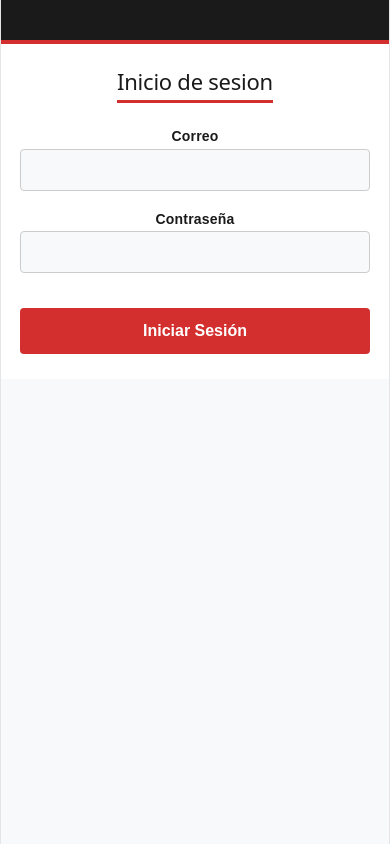
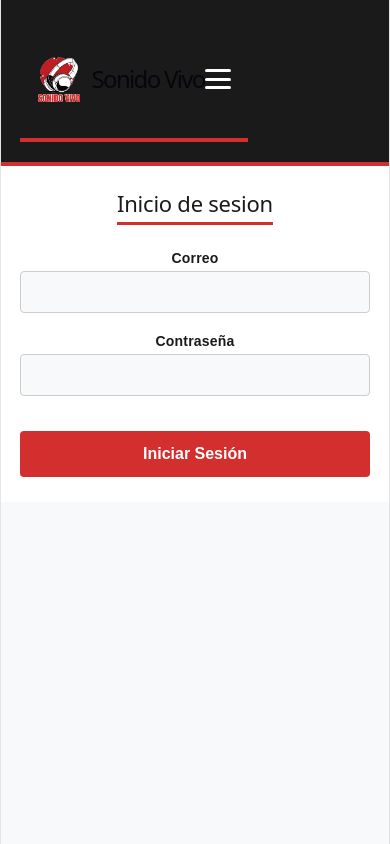
Before and after one commit to CodedbyMeTheGreatest/tienda-sonido-vivo, a React (Vite) app: page /login in a window 390 px wide. Built offline with nearby package versions, Linux system fonts and the light colour scheme.

Commit message:
Creacion del navbar entero y aplicarlo en los templates.

```diff
--- a/src/App.css
+++ b/src/App.css
@@ -152,3 +152,128 @@ main section h2 {
 .boton-catalogo-añadir-producto:hover {
     background-color: #b71c1c;
 }
+
+/*Navbar (Logo, Links, Carrito, Menú Hamburguesa)*/
+.logo-enlace {
+    display: flex;
+    align-items: center;
+    gap: 12px;
+    text-decoration: none;
+    color: white;
+}
+
+.logo-imagen {
+    height: 45px;
+    width: auto;
+}
+
+.nav-principal {
+    display: flex;
+    gap: 15px;
+    align-items: center;
+}
+
+.enlace-nav {
+    color: white;
+    text-decoration: none;
+    font-weight: bold;
+    padding: 8px 12px;
+    border-radius: 4px;
+    transition: background-color 0.2s;
+}
+
+.enlace-nav:hover {
+    background-color: #d32f2f;
+}
+
+.enlace-carrito {
+    position: relative;
+    display: flex;
+    align-items: center;
+}
+
+.imagen-carrito {
+    height: 28px;
+    width: auto;
+}
+
+.contador-carrito {
+    position: absolute;
+    top: -8px;
+    right: -10px;
+    background-color: #d32f2f;
+    color: white;
+    font-size: 12px;
+    font-weight: bold;
+    min-width: 18px;
+    height: 18px;
+    border-radius: 50%;
+    display: flex;
+    align-items: center;
+    justify-content: center;
+    padding: 0 4px;
+}
+
+.boton-hamburguesa {
+    display: none;
+    flex-direction: column;
+    justify-content: space-between;
+    width: 26px;
+    height: 20px;
+    background: none;
+    border: none;
+    cursor: pointer;
+}
+
+.linea-hamburguesa {
+    display: block;
+    height: 3px;
+    width: 100%;
+    background-color: white;
+    border-radius: 2px;
+    transition: transform 0.25s ease, opacity 0.25s ease;
+}
+
+.boton-hamburguesa.activo .linea-hamburguesa:nth-child(1) {
+    transform: translateY(8px) rotate(45deg);
+}
+.boton-hamburguesa.activo .linea-hamburguesa:nth-child(2) {
+    opacity: 0;
+}
+.boton-hamburguesa.activo .linea-hamburguesa:nth-child(3) {
+    transform: translateY(-9px) rotate(-45deg);
+}
+
+@media (max-width: 768px) {
+    header {
+        position: relative;
+    }
+
+    .boton-hamburguesa {
+        display: flex;
+    }
+
+    .nav-principal {
+        position: absolute;
+        top: 100%;
+        left: 0;
+        right: 0;
+        background-color: #1a1a1a;
+        flex-direction: column;
+        align-items: stretch;
+        gap: 0;
+        max-height: 0;
+        overflow: hidden;
+        transition: max-height 0.3s ease;
+    }
+
+    .nav-principal.activo {
+        max-height: 500px;
+    }
+
+    .enlace-nav {
+        padding: 14px 5%;
+        border-radius: 0;
+        border-bottom: 1px solid #333;
+    }
+}
--- /dev/null
+++ b/src/components/atoms/BotonHamburguesa.jsx
@@ -0,0 +1,20 @@
+function BotonHamburguesa(props) {
+  const clase = props.abierto ? "boton-hamburguesa activo" : "boton-hamburguesa";
+  const etiqueta = props.abierto ? "Cerrar menú" : "Abrir menú";
+
+  return (
+    <button
+      type="button"
+      className={clase}
+      onClick={props.alHacerClick}
+      aria-expanded={props.abierto}
+      aria-label={etiqueta}
+    >
+      <span className="linea-hamburguesa"></span>
+      <span className="linea-hamburguesa"></span>
+      <span className="linea-hamburguesa"></span>
+    </button>
+  );
+}
+
+export default BotonHamburguesa;
--- /dev/null
+++ b/src/components/atoms/EnlaceNav.jsx
@@ -0,0 +1,11 @@
+import { Link } from "react-router-dom";
+
+function EnlaceNav(props) {
+  return (
+    <Link to={props.to} className="enlace-nav" onClick={props.alHacerClick}>
+      {props.texto}
+    </Link>
+  );
+}
+
+export default EnlaceNav;
--- /dev/null
+++ b/src/components/molecules/EnlaceCarrito.jsx
@@ -0,0 +1,18 @@
+import { Link } from "react-router-dom";
+import iconoCarrito from "../../assets/carrito.png";
+
+function EnlaceCarrito(props) {
+  const cantidad = props.cantidad || 0;
+  const mostrarContador = cantidad > 0;
+
+  return (
+    <Link to={props.to} className="enlace-carrito" aria-label="carrito">
+      <img src={iconoCarrito} alt="carrito" className="imagen-carrito" />
+      {mostrarContador && (
+        <span className="contador-carrito">{cantidad}</span>
+      )}
+    </Link>
+  );
+}
+
+export default EnlaceCarrito;
--- /dev/null
+++ b/src/components/molecules/LogoMarca.jsx
@@ -0,0 +1,13 @@
+import { Link } from "react-router-dom";
+import logoSonidoVivo from "../../assets/logo.png";
+
+function LogoMarca(props) {
+  return (
+    <Link to={props.to} className="logo-enlace">
+      <img src={logoSonidoVivo} alt={props.textoAlt} className="logo-imagen" />
+      <h1 className="logo-titulo">{props.texto}</h1>
+    </Link>
+  );
+}
+
+export default LogoMarca;
--- /dev/null
+++ b/src/components/organisms/Navbar.jsx
@@ -0,0 +1,57 @@
+import { useState } from "react";
+import LogoMarca from "../molecules/LogoMarca";
+import EnlaceCarrito from "../molecules/EnlaceCarrito";
+import EnlaceNav from "../atoms/EnlaceNav";
+import BotonHamburguesa from "../atoms/BotonHamburguesa";
+
+const ENLACES = [
+  { texto: "Página Principal", to: "/" },
+  { texto: "Catálogo", to: "/productos" },
+  { texto: "Blogs", to: "/blog" },
+  { texto: "Iniciar Sesión", to: "/login" },
+  { texto: "Registrarse", to: "/registro" },
+];
+
+function Navbar(props) {
+  const [menuAbierto, setMenuAbierto] = useState(false);
+
+  function alternarMenu() {
+    setMenuAbierto(!menuAbierto);
+  }
+
+  function cerrarMenu() {
+    setMenuAbierto(false);
+  }
+
+  const claseNav = menuAbierto ? "nav-principal activo" : "nav-principal";
+
+  return (
+    <header className="header">
+      <LogoMarca
+        to="/"
+        textoAlt="Sonido Vivo"
+        texto="Sonido Vivo"
+      />
+
+      <nav className={claseNav}>
+        {ENLACES.map((enlace) => (
+          <EnlaceNav
+            key={enlace.texto}
+            to={enlace.to}
+            texto={enlace.texto}
+            alHacerClick={cerrarMenu}
+          />
+        ))}
+
+        <EnlaceCarrito
+          to="/compra"
+          cantidad={props.cantidadCarrito}
+        />
+      </nav>
+
+      <BotonHamburguesa abierto={menuAbierto} alHacerClick={alternarMenu} />
+    </header>
+  );
+}
+
+export default Navbar;
--- a/src/components/templates/CatalogoTemplate.jsx
+++ b/src/components/templates/CatalogoTemplate.jsx
@@ -1,10 +1,11 @@
 import CatalogoProducto from "../organisms/CatalogoProducto";
+import Navbar from "../organisms/Navbar";
 
 function CatalogoTemplate(props) {
     return (
         <div>
             <header>
-            {/*Encabezado*/}
+            <Navbar cantidadCarrito={props.cantidadCarrito} />
             </header>
             <main>
                 <CatalogoProducto dataProductos={props.productos}></CatalogoProducto>
--- a/src/components/templates/LoginTemplate.jsx
+++ b/src/components/templates/LoginTemplate.jsx
@@ -1,8 +1,10 @@
+import Navbar from "../organisms/Navbar";
+
 function LoginTemplate(props) {
     return (
         <div>
             <header>
-                {/*Encabezado*/}
+                 <Navbar cantidadCarrito={props.cantidadCarrito} />
             </header>
             <main>
 
```
Also changed, not shown: src/assets/carrito.png (added), src/assets/logo.png (added).
